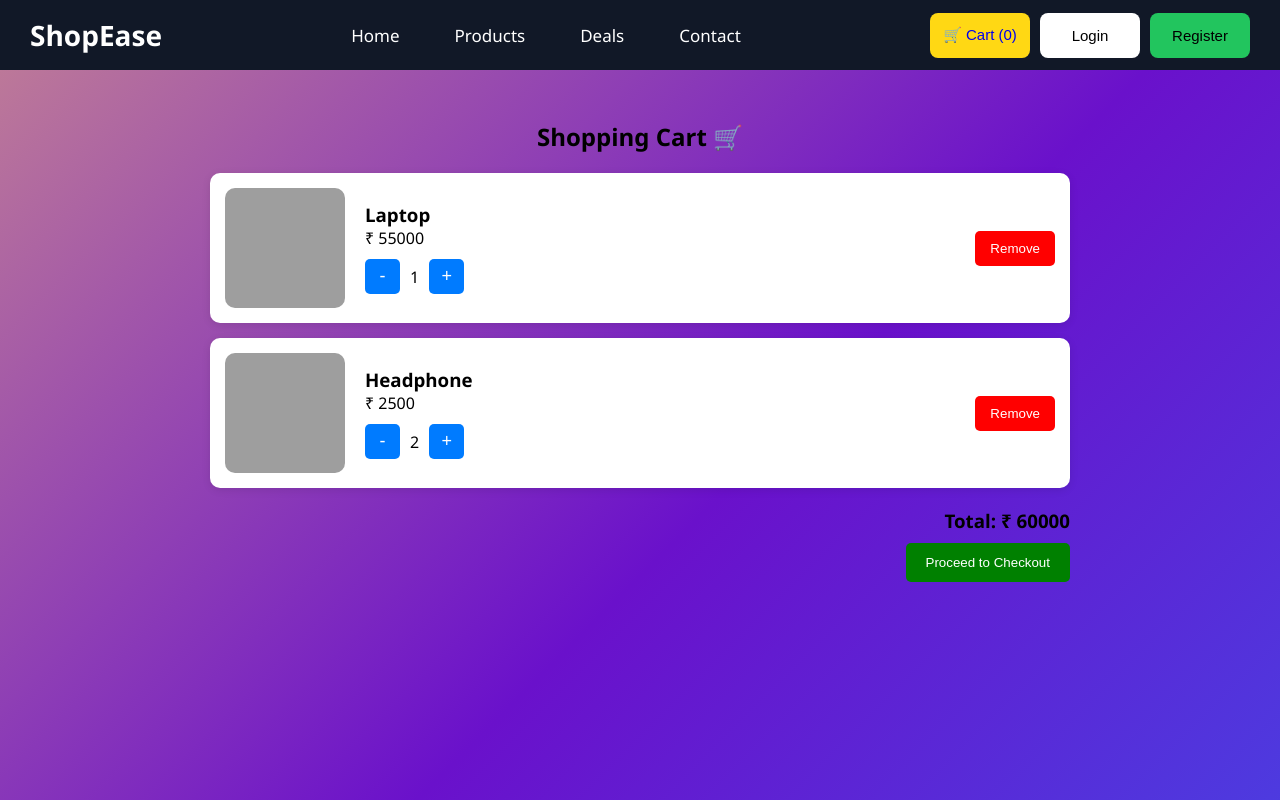
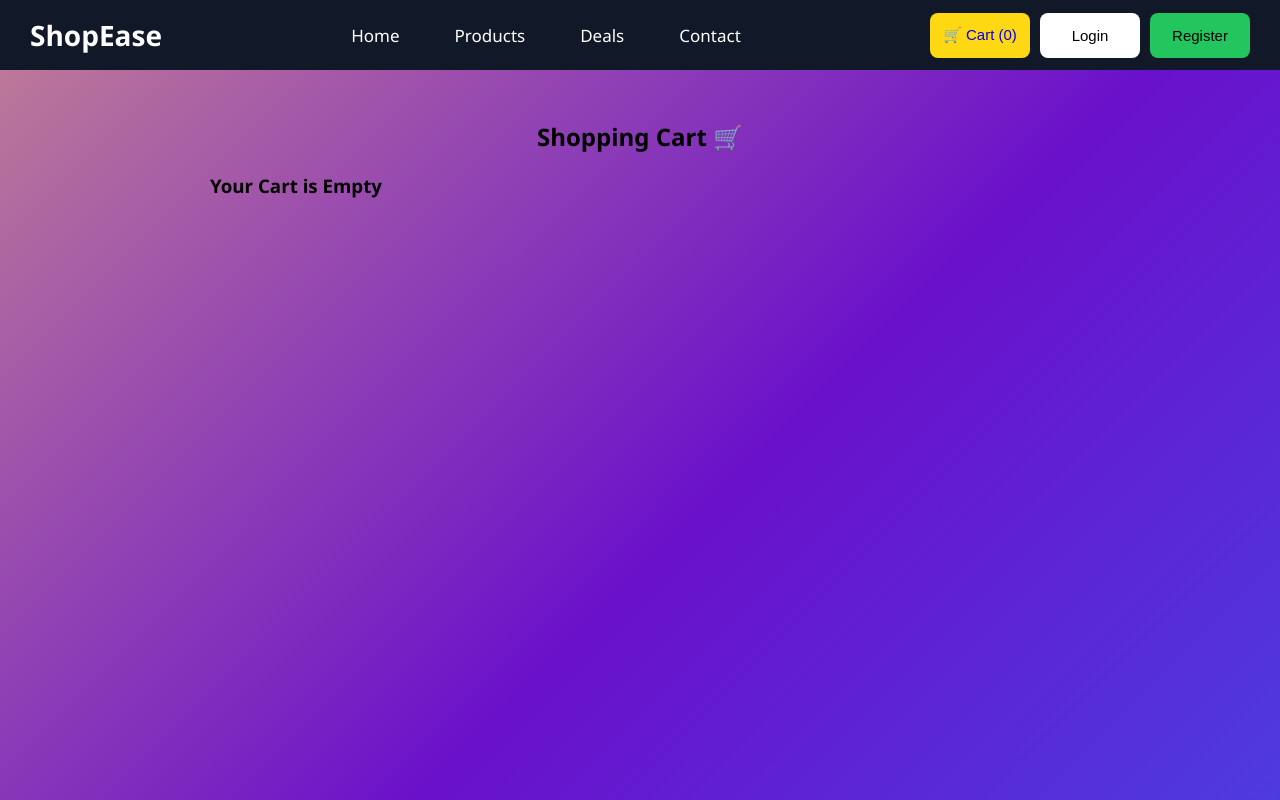
Before and after one commit to anubhavkumaro/my-test-app, a React (Vite) app: page /my-text-app/Cart in a window 1280 px wide. Built offline with nearby package versions, Linux system fonts and the light colour scheme; grey boxes are pictures that could not be loaded.

Commit message:
Project Host

```diff
--- a/src/App.jsx
+++ b/src/App.jsx
@@ -24,7 +24,7 @@ useEffect(() => {
       <Route path="/" element={<Home cartCount={cartCount}/>} />
       <Route path="/Products" element={<Products cartCount={cartCount} setCartCount={setCartCount}/>}/>
       <Route path="/Home" element={<Home />} />
-      <Route path="/Cart" element={<Cart cartCount={cartCount}/>}/>
+      <Route path="/Cart" element={<Cart cartCount={cartCount} setCartCount={setCartCount}/>}/>
       <Route path="/login" element={<Login />} />
        <Route path="/register" element={<Register />} />
        <Route path="/unauthorized" element={<Unauthorized />} />
--- a/src/CSS/Cart.css
+++ b/src/CSS/Cart.css
@@ -24,7 +24,7 @@
 .cart-item img {
   width: 120px;
   height: 120px;
-  object-fit: cover;
+  object-fit: fill;
   border-radius: 10px;
 }
 
@@ -90,3 +90,20 @@
     text-align: center;
   }
 }
+
+.qty-btn{
+  background-color: green;
+  color: white;
+  border: none;
+  padding: 5px 12px;
+  font-size: 18px;
+  border-radius: 5px;
+  cursor: pointer;
+}
+
+/* Disabled Button */
+.qty-btn:disabled{
+  background-color: gray;
+  cursor: not-allowed;
+  opacity: 0.7;
+}
--- a/src/CSS/Products.css
+++ b/src/CSS/Products.css
@@ -367,3 +367,13 @@
     transform: translateX(120%);
   }
 }
+
+.in-stock{
+  color: green;
+  font-weight: bold;
+}
+
+.out-stock{
+  color: red;
+  font-weight: bold;
+}
--- a/src/components/Cart.jsx
+++ b/src/components/Cart.jsx
@@ -1,64 +1,82 @@
-import React, { useState } from "react";
+import React, { useState, useEffect } from "react";
 import "../CSS/Cart.css";
 import PublicNavbar from "./PublicNavbar";
+import { BASE_URL } from "../api";
 
-export default function Cart({ cartCount }) {
+export default function Cart({ cartCount, setCartCount }) {
   // Dummy Cart Data
-  const [cartItems, setCartItems] = useState([
-    {
-      id: 1,
-      name: "Laptop",
-      price: 55000,
-      quantity: 1,
-      image:
-        "https://images.unsplash.com/photo-1517336714739-489689fd1ca8",
-    },
-    {
-      id: 2,
-      name: "Headphone",
-      price: 2500,
-      quantity: 2,
-      image:
-        "https://images.unsplash.com/photo-1505740420928-5e560c06d30e",
-    },
-  ]);
+  const [cartItems, setCartItems] = useState([]);
+  const token = localStorage.getItem("token");
+
+  useEffect(() => {
+    if (token !== null) {
+      fetchProducts();
+    } else {
+      const items = localStorage.getItem("cart");
+
+      if (items) {
+        setCartItems(JSON.parse(items));
+      }
+    }
+  }, []);
+
+  const fetchProducts = () => {
+    api
+      .get("/viewAllProducts")
+      .then((res) => setCartItems(res.data))
+      .catch((err) => console.error("Error:", err));
+  };
 
   // Increase Quantity
   const increaseQty = (id) => {
-    setCartItems(
-      cartItems.map((item) =>
-        item.id === id
-          ? { ...item, quantity: item.quantity + 1 }
-          : item
-      )
+    const updatedCart = cartItems.map((item) =>
+      item.id === id ? { ...item, quantity: item.quantity + 1 } : item,
     );
+
+    setCartItems(updatedCart);
+
+    localStorage.setItem("cart", JSON.stringify(updatedCart));
   };
 
   // Decrease Quantity
   const decreaseQty = (id) => {
-    setCartItems(
-      cartItems.map((item) =>
+    const updatedCart = cartItems.map((item) =>
       item.id === id && item.quantity > 1
         ? { ...item, quantity: item.quantity - 1 }
-          : item
-      )
+        : item,
     );
+
+    setCartItems(updatedCart);
+
+    localStorage.setItem("cart", JSON.stringify(updatedCart));
   };
 
   // Remove Item
  const removeItem = (id) => {
-    setCartItems(cartItems.filter((item) => item.id !== id));
+
+  const updatedCart = cartItems.filter(
+    (item) => item.id !== id
+  );
+
+  setCartItems(updatedCart);
+
+  localStorage.setItem(
+    "cart",
+    JSON.stringify(updatedCart)
+  );
+  const cart = JSON.parse(localStorage.getItem("cart")) || [];
+  setCartCount(cart.length)
 };
 
   // Total Price
   const totalPrice = cartItems.reduce(
     (total, item) => total + item.price * item.quantity,
-    0
+    0,
   );
 
   return (
     <>
-    <PublicNavbar cartCount={cartCount}/>
+      <PublicNavbar cartCount={cartCount} />
       <div className="cart-container">
         <h2>Shopping Cart 🛒</h2>
 
@@ -68,20 +86,25 @@ export default function Cart({ cartCount }) {
           <>
             {cartItems.map((item) => (
               <div className="cart-item" key={item.id}>
-              <img src={item.image} alt={item.name} />
+                <img
+                  src={`${BASE_URL}/uploads/images/${item.imagePath}`}
+                  alt={item.name}
+                />
 
                 <div className="cart-details">
                   <h3>{item.name}</h3>
                   <p>₹ {item.price}</p>
 
                   <div className="quantity-box">
-                  <button onClick={() => decreaseQty(item.id)}>
-                    -
-                  </button>
+                    <button onClick={() => decreaseQty(item.id)}>-</button>
 
                     <span>{item.quantity}</span>
 
-                  <button onClick={() => increaseQty(item.id)}>
+                    <button
+                      className="qty-btn"
+                      disabled={item.quantity >= item.stock}
+                      onClick={() => increaseQty(item.id)}
+                    >
                       +
                     </button>
                   </div>
@@ -99,9 +122,7 @@ export default function Cart({ cartCount }) {
             <div className="cart-total">
               <h3>Total: ₹ {totalPrice}</h3>
 
-            <button className="checkout-btn">
-              Proceed to Checkout
-            </button>
+              <button className="checkout-btn">Proceed to Checkout</button>
             </div>
           </>
         )}
--- a/src/components/Products.jsx
+++ b/src/components/Products.jsx
@@ -45,22 +45,34 @@ export default function Products({ cartCount, setCartCount }) {
   const addToCart = (product) => {
     // Get Existing Cart
     const token = localStorage.getItem("token");
-    if(token === null) {
+    if (token === null) {
       let cart = JSON.parse(localStorage.getItem("cart")) || [];
 
       // Find Existing Product
       const existingProduct = cart.find((item) => item.id === product.id);
 
       // Product Exists
+
       if (existingProduct) {
+        if (existingProduct.quantity != product.stock) {
           existingProduct.quantity = (existingProduct.quantity || 0) + 1;
 
           setShowMessage(true);
-      setMessage(`${existingProduct.quantity} Quantity Added ${product.name} 🛒`);
+          setMessage(
+            `${existingProduct.quantity} Quantity Added ${product.name} 🛒`,
+          );
           setTimeout(() => {
             setShowMessage(false);
             setMessage("");
           }, 5000);
+        } else {
+          setShowMessage(true);
+          setMessage(`Out Of Stock ${product.name} 🛒`);
+          setTimeout(() => {
+            setShowMessage(false);
+            setMessage("");
+          }, 5000);
+        }
       } else {
         // Add New Product
         cart.push({
@@ -146,7 +158,7 @@ export default function Products({ cartCount, setCartCount }) {
                   </div>
 
                   {/* Stock */}
-                  <p className="stock">
+                  <p className={product.stock > 0 ? "in-stock" : "out-stock"}>
                     {product.stock > 0
                       ? `In Stock (${product.stock})`
                       : "Out Of Stock"}
@@ -177,14 +189,15 @@ export default function Products({ cartCount, setCartCount }) {
           </div>
         )}
       </div>
-      {showMessage && <p className="cart-message"><span>{message}</span>
+      {showMessage && (
+        <p className="cart-message">
+          <span>{message}</span>
 
-    <button
-      className="close-btn"
-      onClick={() => setShowMessage(false)}
-    >
+          <button className="close-btn" onClick={() => setShowMessage(false)}>
             ×
-    </button></p>}
+          </button>
+        </p>
+      )}
     </>
   );
 }
```
Lines whose indentation alone changed are shown as unchanged.
